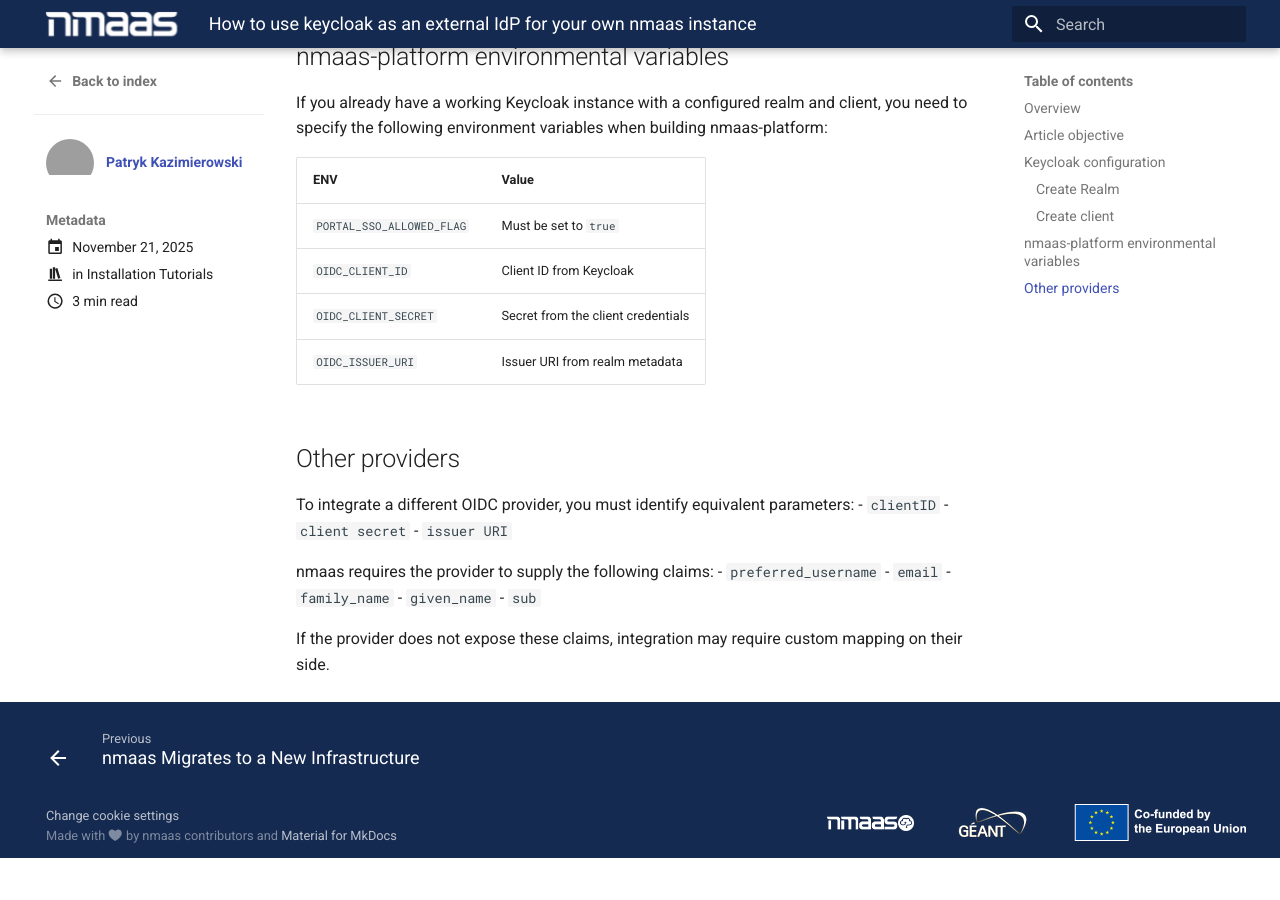
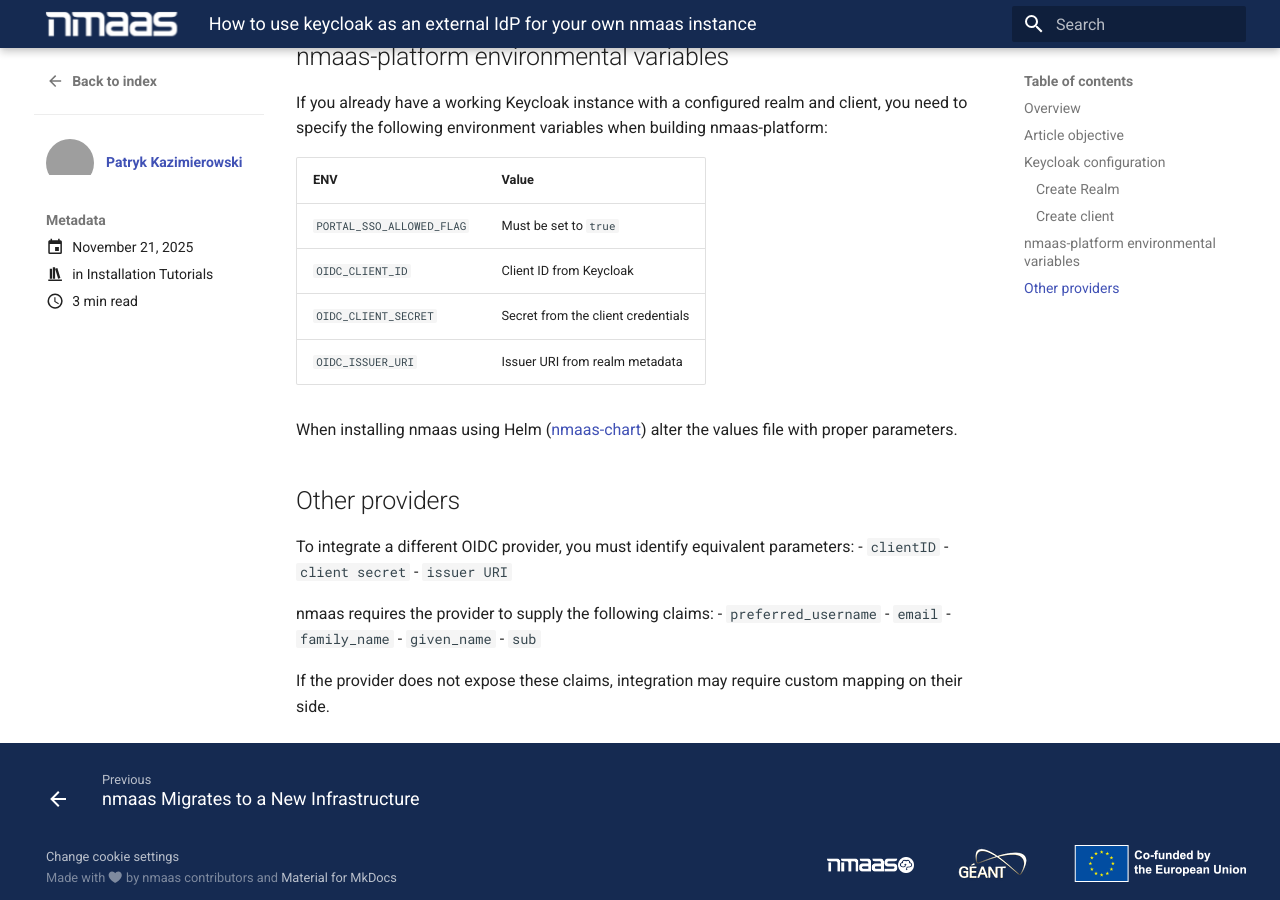
Before and after one commit to nmaas-platform/nmaas-docs, an MkDocs documentation site: the page built from docs/blog/posts/006_keycloak_integration.md, in a window 1280 px wide and 900 px high, scrolled down 5044 px. Built offline with MkDocs 1.6.1 and Material for MkDocs 9.7.7, drawn with Linux system fonts in a browser that asks for light colours; before the commit the page ends 5902 px from its top, so only the background shows below that; grey boxes are pictures that could not be loaded.

Commit message:
some changes

```diff
--- a/docs/blog/posts/006_keycloak_integration.md
+++ b/docs/blog/posts/006_keycloak_integration.md
@@ -59,13 +59,15 @@
 
 If you already have a working Keycloak instance with a configured realm and client, you need to specify the following environment variables when building nmaas-platform:
 
-
 | ENV                       | Value                              |
 |---------------------------|------------------------------------|
 | `PORTAL_SSO_ALLOWED_FLAG` | Must be set to `true`              |
 | `OIDC_CLIENT_ID`          | Client ID from Keycloak            |
 | `OIDC_CLIENT_SECRET`      | Secret from the client credentials |
 | `OIDC_ISSUER_URI`         | Issuer URI from realm metadata     |
+
+When installing nmaas using Helm ([nmaas-chart](https://gitlab.software.geant.org/nmaas/nmaas-chart)) alter the values file with proper parameters.
+
 
 ## Other providers
 
```
